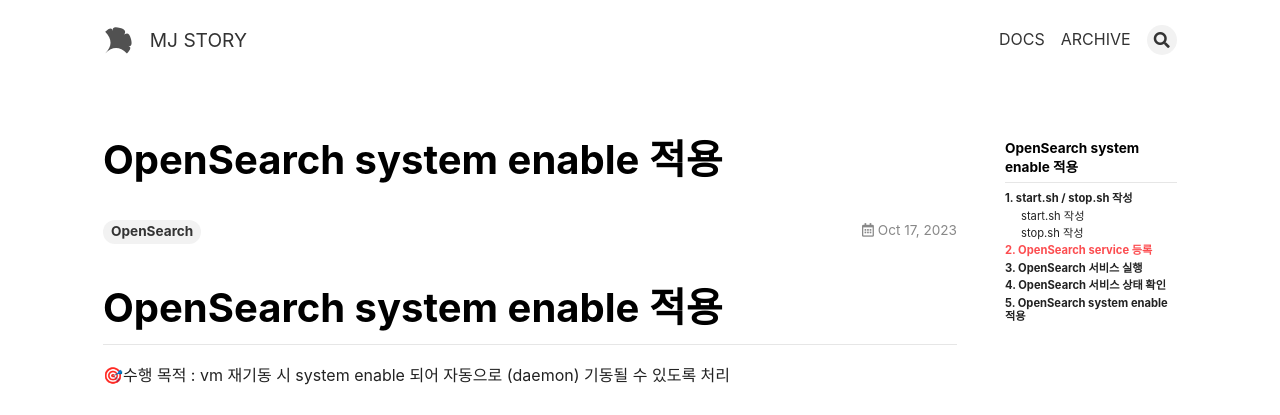
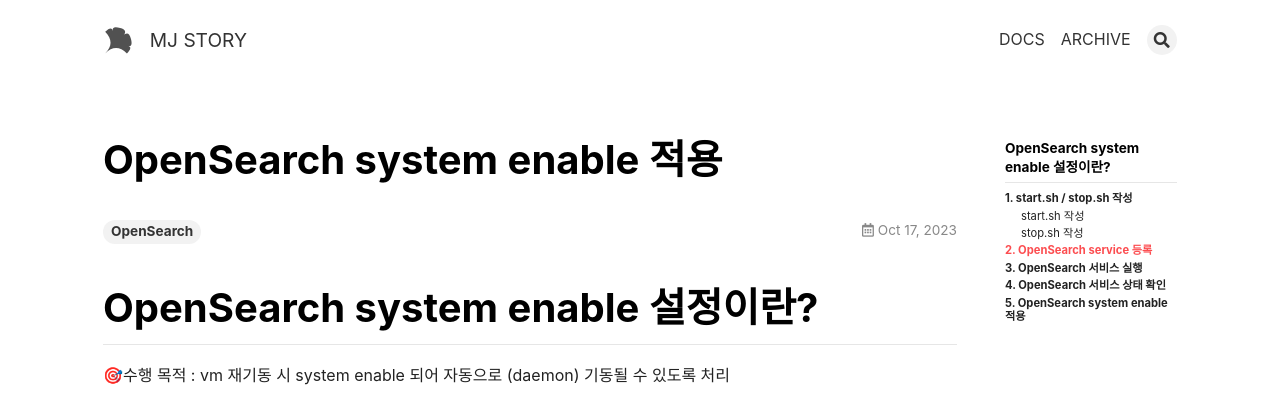
Before and after one commit to cloudnine-mj/cloudnine-mj.github.io, a Jekyll site: the page built from _posts/2023-10-17-ELK 구축 - OpenSearch system enable 적용.md, in a window 1280 px wide. Shown: the top 415 px of the page. Built offline with Jekyll 4.4.1, drawn with Linux system fonts in a browser that asks for light colours; nearby versions of some CDN libraries.

Commit message:
ingest enable3

```diff
--- a/_posts/2023-10-17-ELK 구축 - OpenSearch system enable 적용.md
+++ b/_posts/2023-10-17-ELK 구축 - OpenSearch system enable 적용.md
@@ -7,7 +7,7 @@ tags: [OpenSearch]
 
 
 
-# OpenSearch system enable 적용
+# OpenSearch system enable 설정이란?
 
 🎯수행 목적 : vm 재기동 시 system enable 되어 자동으로 (daemon) 기동될 수 있도록 처리
 
```
Also changed, not shown: _posts/2023-10-17-ELK 구축 - Ingest system enable 적용.md (+1 -1 lines).
